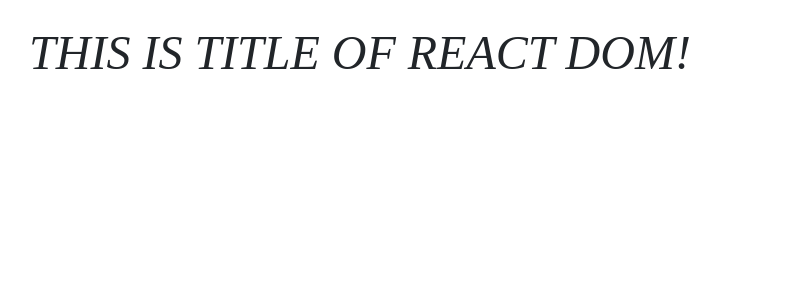
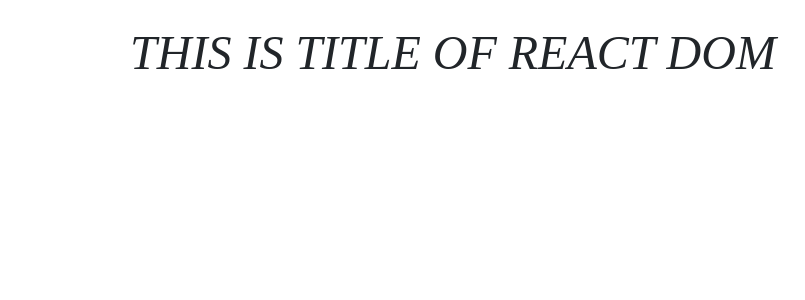
Before and after one commit to AbuBakkar32/React-Stop-Watch, a React (Create React App) app: page / in a window 1280 px wide. Shown: the top 300 px of the page, without its empty margins (94-899 px from the left). Built offline with nearby package versions, Linux system fonts and the light colour scheme.

Commit message:
Added Title Component

```diff
--- a/src/Components/Title/Title.js
+++ b/src/Components/Title/Title.js
@@ -5,7 +5,7 @@ class Title extends Component {
     constructor(props) {
         super(props);
         this.state = {
-            title: "This Is Title Of REACT DOM!",
+            title: "This Is Title Of REACT DOM",
             isInput: false,
         };
     }
@@ -59,6 +59,7 @@ class Title extends Component {
         let output = null;
         if (this.state.isInput) {
             output = (
+                <div className="m-auto w-50">
                     <input
                         type="text"
                         className="form-control"
@@ -67,14 +68,15 @@ class Title extends Component {
                         onBlur={(event) => this.enterHandler(event)}
                         value={this.state.title}
                     />
+                </div>
             )
         } else {
             output = (
                 <div className="row hover animate__animated animate__backInLeft">
-                    <div className="col-8">
+                    <div className="col-10">
                         <h1 className="display-5 title">{this.state.title}</h1>
                     </div>
-                    <div className="col-4 icon">
+                    <div className="col-2 icon">
                     <span>
                         <i className="fas fa-pencil-alt" onClick={() => this.onClickHandler()}/>
                     </span>
```
Lines whose indentation alone changed are shown as unchanged.
